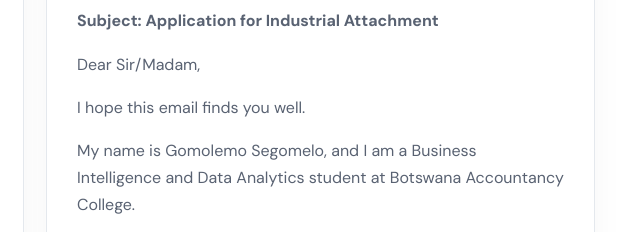
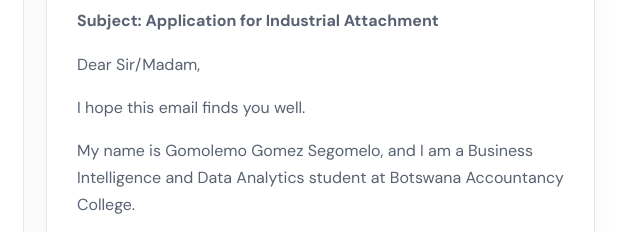
Before and after one commit to gomezdigital/Gomolemo-Personal-Portfolio-, a plain HTML site: page index.html in a window 1280 px wide. Shown: the part 6260-6492 px from the top of the page, 605-1245 px from the left. Drawn offline with Linux system fonts and the light colour scheme.

Commit message:
Make full name consistent in application email

```diff
--- a/index.html
+++ b/index.html
@@ -221,7 +221,7 @@
             <p><strong>Subject: Application for Industrial Attachment</strong></p>
             <p>Dear Sir/Madam,</p>
             <p>I hope this email finds you well.</p>
-            <p>My name is Gomolemo Segomelo, and I am a Business Intelligence and Data Analytics student at Botswana Accountancy College.</p>
+            <p>My name is Gomolemo Gomez Segomelo, and I am a Business Intelligence and Data Analytics student at Botswana Accountancy College.</p>
             <p>I am writing to express my interest in an industrial attachment opportunity within your organisation. I am eager to gain practical experience in data analytics, technology and business operations while developing my professional skills.</p>
             <p>Please find attached my CV and application letter for your consideration.</p>
             <p>Thank you for your time. I look forward to your response.</p>
```
